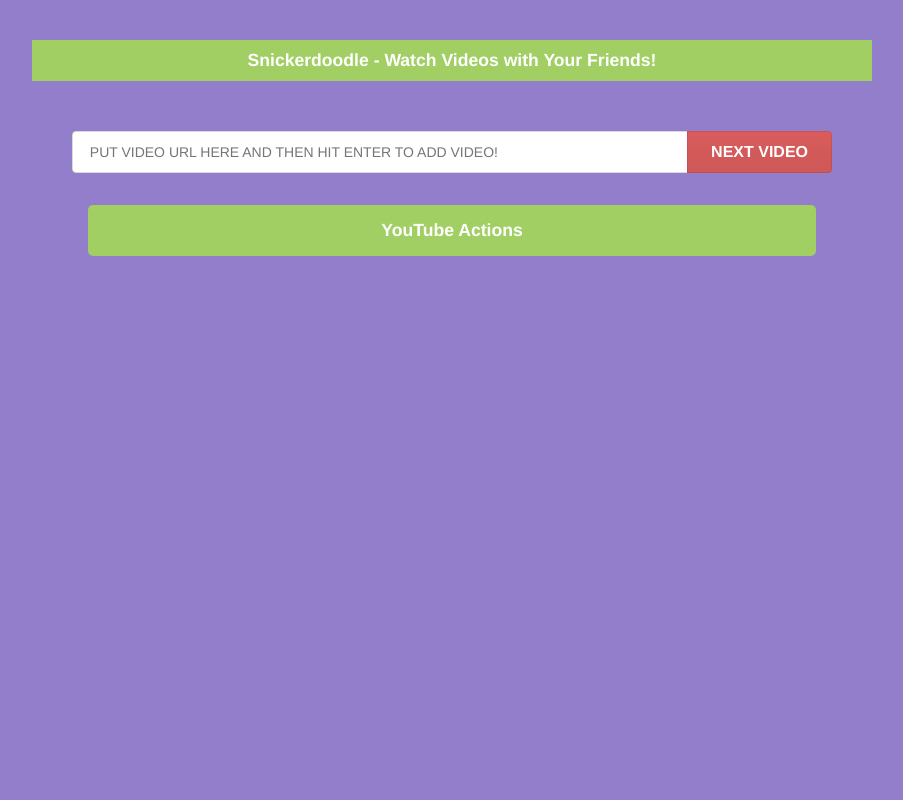
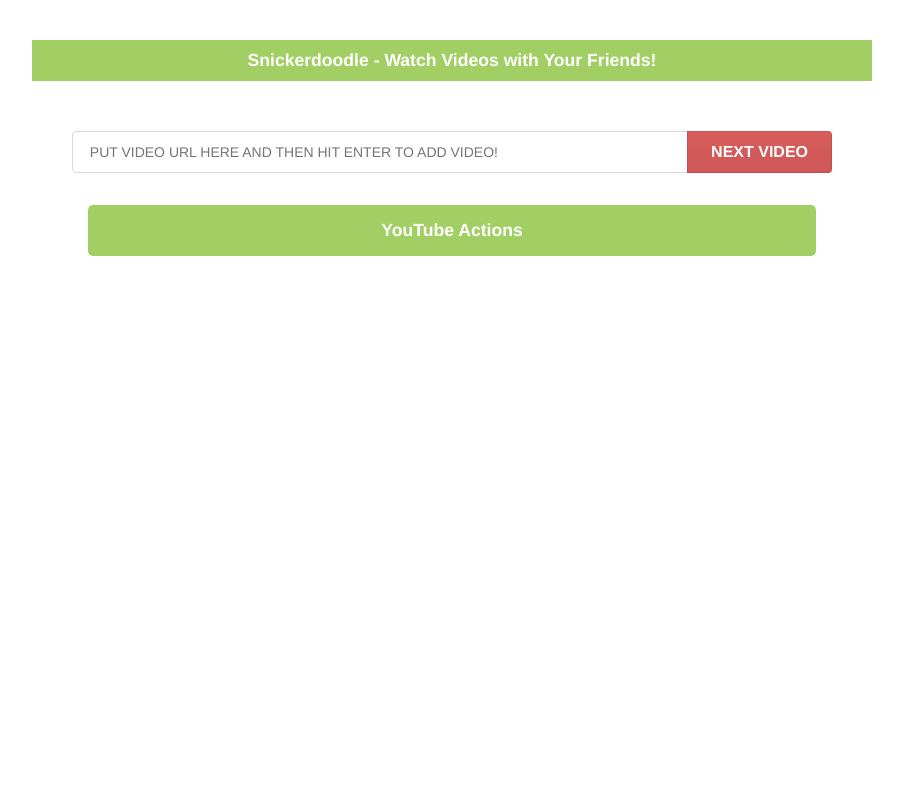
Before and after one commit to zach-taylor/snickerdoodle, a Flask app: page /video in a window 1280 px wide. Shown: the whole page, without its empty margins (188-1091 px from the left). Run offline with Flask 2, Linux system fonts and the light colour scheme; some libraries are stand-ins or nearby versions.

Commit message:
changed background to none

```diff
--- a/static/css/base.css
+++ b/static/css/base.css
@@ -8,7 +8,7 @@ body {
     font-family: "Droid Sans", "Helvetica Neue", Helvetica, Arial, sans-serif;
     color: #505050;
     line-height: 22px;
-    background: #927ECB;
+    background: none;
 }
 
 h1 {
```
